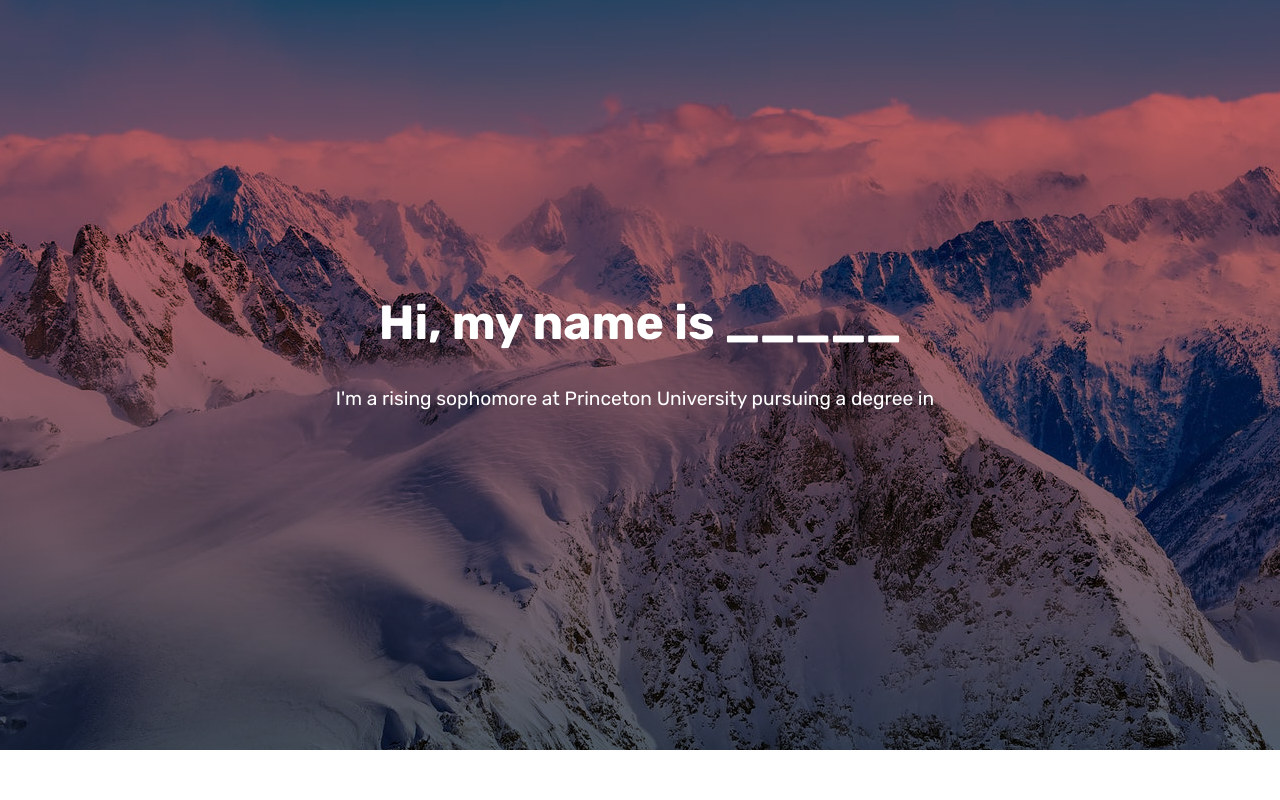
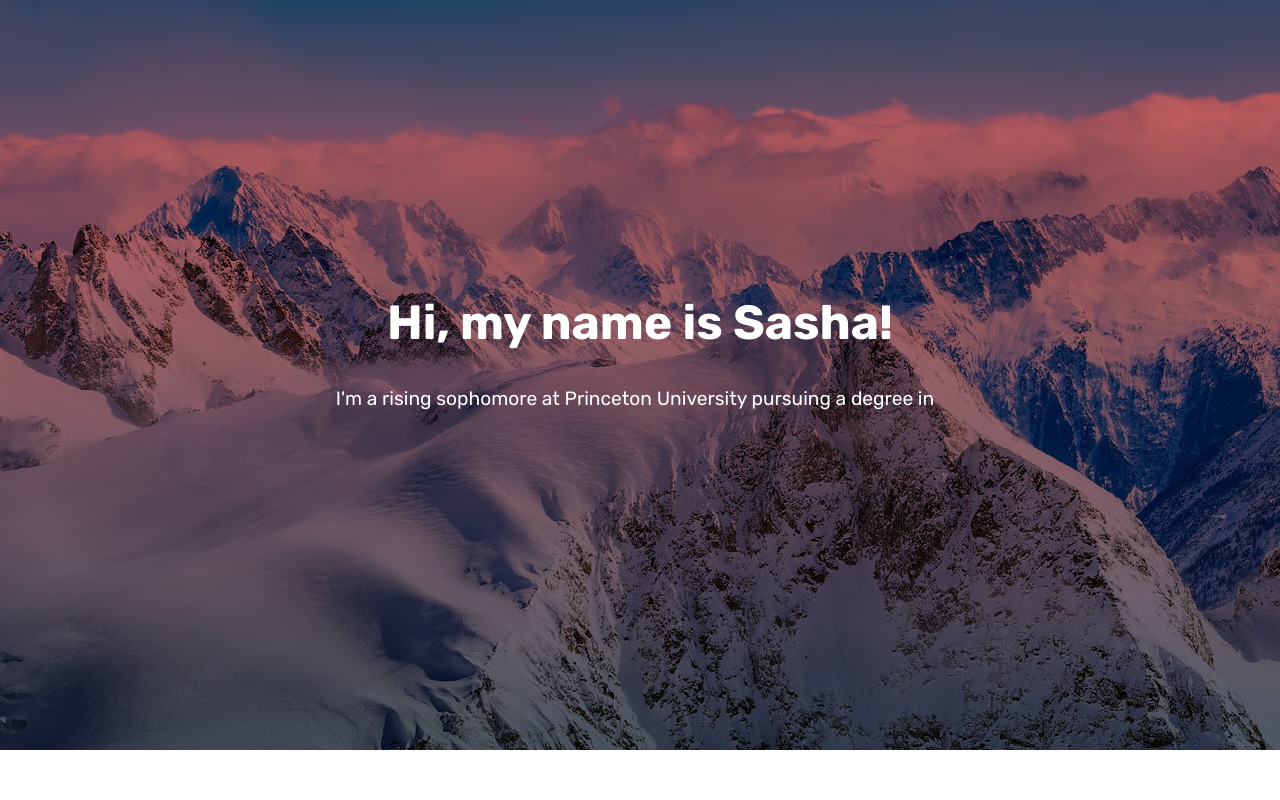
Before and after one commit to sCocquyt/Website, a plain HTML site: page index.html in a window 1280 px wide. Shown: the top 800 px of the page. Drawn offline with nearby package versions, Linux system fonts and the light colour scheme.

Commit message:
Update index.html

```diff
--- a/index.html
+++ b/index.html
@@ -19,7 +19,7 @@
       <center>
 
         <div class="" style="height: 750px;">
-          <h1 style="padding-top: 230px; color: white;">Hi, my name is _____</h1>
+          <h1 style="padding-top: 230px; color: white;">Hi, my name is Sasha!</h1>
           <p style="padding-top: 25px; color: white;" id="app"></p>
         </div>
 
@@ -38,7 +38,7 @@
 
         <h2 style="padding-bottom: 20px">My Current Projects</h2>
 
-        <!-- Current Project #1 -->
+<!--         <!-- Current Project #1 -->
         <div class="flex-container-reverse" style="padding-bottom: 50px; padding-top: 40px;">
           <div class="big-container-left">
             <h3>Porttitor massa</h3>
@@ -118,7 +118,7 @@
             <button type="button" class="btn btn-outline-success" id="btn6">Visit</button>
           </div>
         </div>
-
+ -->
 
         <!-- Hobbies -->
         <h2 style="padding-bottom: 20px">My other hobbies</h2>
```
